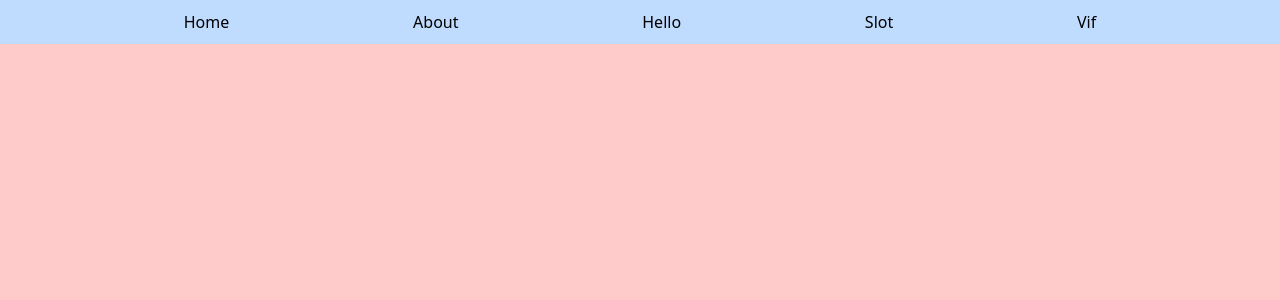
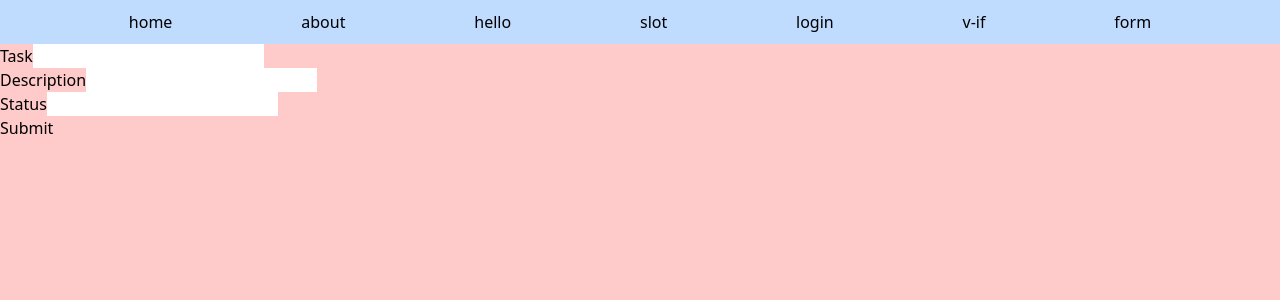
Before and after one commit to Ohmmagosh/vue-101, a Vue app in the folder app/: page /form in a window 1280 px wide. Shown: the top 300 px of the page. Built offline with nearby package versions, Linux system fonts and the light colour scheme.

Commit message:
feat: form and for

```diff
--- a/app/src/components/Nav.vue
+++ b/app/src/components/Nav.vue
@@ -6,18 +6,19 @@ export default {
   data() {
     return {
       msg: "Hello World",
-    }
-  }
+    };
+  },
 };
 </script>
 <template>
-  <header class=" top-0 h-11 top-0 sticky absolute bg-blue-200">
+  <header class="top-0 h-11 top-0 sticky absolute bg-blue-200">
     <nav class="h-full flex justify-evenly items-center">
-      <RouterLink to="/">Home</RouterLink>
-      <RouterLink to="/about">About</RouterLink>
-      <RouterLink to="/hello">Hello</RouterLink>
-      <RouterLink to="/slot">Slot</RouterLink>
-      <RouterLink to="/v-if">Vif</RouterLink>
+      <RouterLink
+        v-for="route in $router.getRoutes()"
+        :key="route.path"
+        :to="route.path"
+        >{{ route.name }}</RouterLink
+      >
     </nav>
   </header>
 </template>
--- a/app/src/components/SlotA.vue
+++ b/app/src/components/SlotA.vue
@@ -1,12 +1,6 @@
 <script lang="ts">
 import { ref } from "vue";
 export default {
-  // setup() {
-  //   const countB = ref<number>(0);
-  //   return {
-  //     countB,
-  //   };
-  // },
   data() {
     const countB = ref<number>(0);
     return {
--- /dev/null
+++ b/app/src/components/TodoCard.vue
@@ -0,0 +1,25 @@
+<template>
+  <li>
+    {{ title }} {{ description }} {{ status }}
+  </li>
+</template>
+<script lang="ts">
+import { defineComponent } from "vue";
+export default defineComponent({
+  name: "TodoCard",
+  props: {
+    title: {
+        type: String,
+        required: true,
+    },
+    description: {
+        type: String,
+        required: true,
+    },
+    status: {
+        type: String,
+        required: true,
+    }
+  },
+});
+</script>
--- a/app/src/router/index.ts
+++ b/app/src/router/index.ts
@@ -4,6 +4,7 @@ import HelloView from "@/views/HelloView.vue";
 import SlotView from "@/views/SlotView.vue";
 import LoginView from "@/views/LoginView.vue";
 import VIfView from "@/views/VifView.vue";
+import FormView from "@/views/FormView.vue";
 
 const router = createRouter({
   history: createWebHistory(import.meta.env.BASE_URL),
@@ -37,6 +38,11 @@ const router = createRouter({
       path: "/v-if",
       name: "v-if",
       component: VIfView,
+    },
+    {
+      path: "/form",
+      name: "form",
+      component: FormView,
     }
   ],
 });
--- /dev/null
+++ b/app/src/views/FormView.vue
@@ -0,0 +1,69 @@
+<script lang="ts">
+import TodoCard from '@/components/TodoCard.vue';
+type Form = {
+  task: string;
+  description: string;
+  status: string;
+};
+export default {
+  data() {
+    return {
+      form: {
+        task: "",
+        description: "",
+        status: "",
+      } as Form,
+      todo: [] as Form[],
+    };
+  },
+  components: {
+    TodoCard,
+  },
+  methods: {
+    async handleOnSubmit() {
+
+      this.$emit("submit", this.form);
+      if (this.form.task === "" || this.form.description === "" || this.form.status === "") {
+        return;
+      }
+      this.todo.push({ ...this.form });
+      this.form = {
+        task: "",
+        description: "",
+        status: "",
+      };
+    },
+  },
+};
+</script>
+
+<template>
+  <div>
+    <form @submit.prevent="handleOnSubmit">
+      <div>
+        <label for="task">Task</label>
+        <input type="text" id="task" v-model="form.task" />
+      </div>
+      <div>
+        <label for="description">Description</label>
+        <input type="text" id="description" v-model="form.description" />
+      </div>
+      <div>
+        <label for="status">Status</label>
+        <input type="text" id="status" v-model="form.status" />
+      </div>
+      <button type="submit">Submit</button>
+    </form>
+  </div>
+  <div>
+    <ul>
+      <TodoCard
+        v-for="item in todo"
+        :key="item.task"
+        :title="item.task"
+        :description="item.description"
+        :status="item.status"
+      />
+    </ul>
+  </div>
+</template>
```
